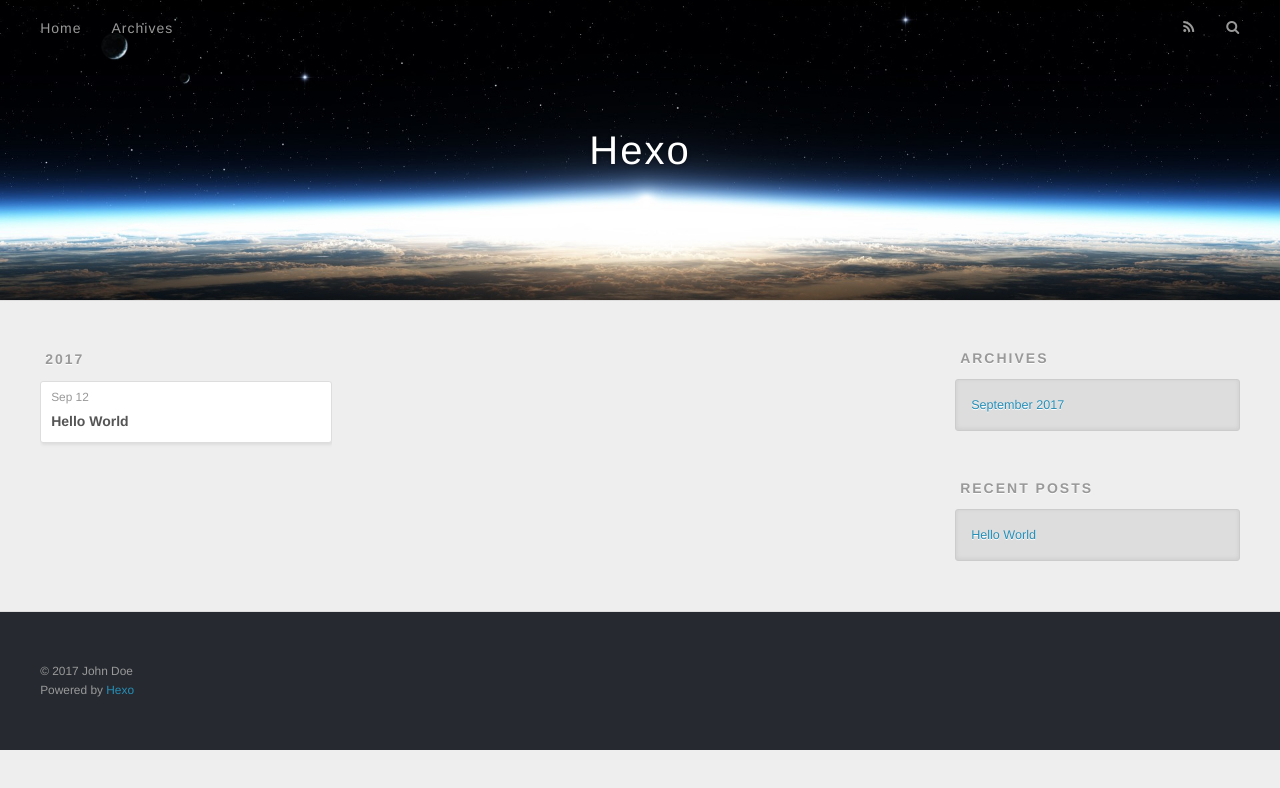
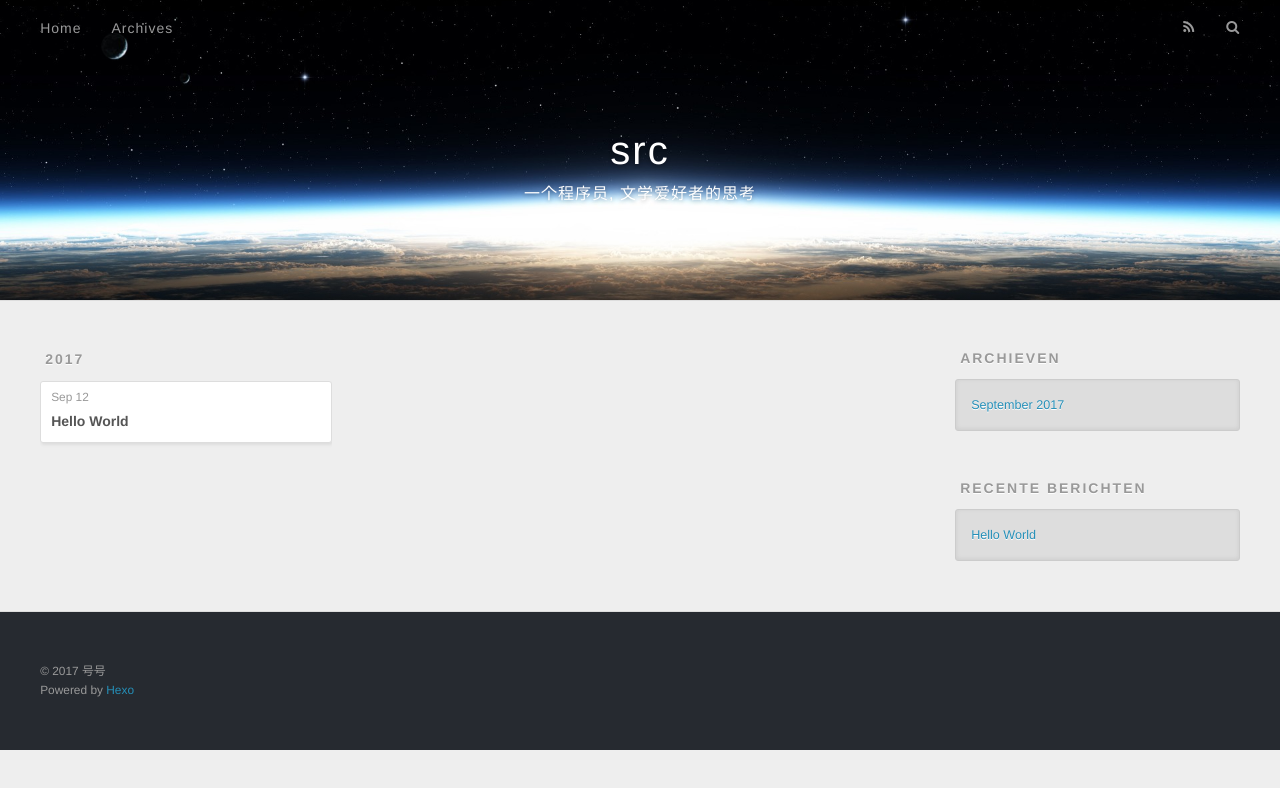
Before and after one commit to wangamama/hh.github.io, a plain HTML site: page archives/2017/09/index.html in a window 1280 px wide. Drawn offline with nearby package versions, Linux system fonts and the light colour scheme.

Commit message:
Site updated: 2017-09-12 20:09:29

```diff
--- a/archives/2017/09/index.html
+++ b/archives/2017/09/index.html
@@ -3,16 +3,20 @@
 <head>
   <meta charset="utf-8">
 
-  <title>Archives: 2017/9 | Hexo</title>
+  <title>Archieven: 2017/9 | src</title>
   <meta name="viewport" content="width=device-width, initial-scale=1, maximum-scale=1">
-  <meta property="og:type" content="website">
-<meta property="og:title" content="Hexo">
+  <meta name="description" content="技术沉淀">
+<meta property="og:type" content="website">
+<meta property="og:title" content="src">
 <meta property="og:url" content="https://wangamama.github.io/hh.github.io/archives/2017/09/index.html">
-<meta property="og:site_name" content="Hexo">
+<meta property="og:site_name" content="src">
+<meta property="og:description" content="技术沉淀">
+<meta property="og:locale" content="zh-Hans">
 <meta name="twitter:card" content="summary">
-<meta name="twitter:title" content="Hexo">
+<meta name="twitter:title" content="src">
+<meta name="twitter:description" content="技术沉淀">
 
-    <link rel="alternate" href="/atom.xml" title="Hexo" type="application/atom+xml">
+    <link rel="alternate" href="/atom.xml" title="src" type="application/atom+xml">
 
 
     <link rel="icon" href="/favicon.png">
@@ -33,8 +37,12 @@
   <div id="header-outer" class="outer">
     <div id="header-title" class="inner">
       <h1 id="logo-wrap">
-        <a href="/" id="logo">Hexo</a>
+        <a href="/" id="logo">src</a>
       </h1>
+
+        <h2 id="subtitle-wrap">
+          <a href="/" id="subtitle">一个程序员, 文学爱好者的思考</a>
+        </h2>
 
     </div>
     <div id="header-inner" class="inner">
@@ -50,7 +58,7 @@
 
           <a id="nav-rss-link" class="nav-icon" href="/atom.xml" title="RSS Feed"></a>
 
-        <a id="nav-search-btn" class="nav-icon" title="Search"></a>
+        <a id="nav-search-btn" class="nav-icon" title="Zoeken"></a>
       </nav>
       <div id="search-form-wrap">
         <form action="//google.com/search" method="get" accept-charset="UTF-8" class="search-form"><input type="search" name="q" class="search-form-input" placeholder="Search"><button type="submit" class="search-form-submit">&#xF002;</button><input type="hidden" name="sitesearch" value="https://wangamama.github.io/hh.github.io"></form>
@@ -107,7 +115,7 @@
 
 
   <div class="widget-wrap">
-    <h3 class="widget-title">Archives</h3>
+    <h3 class="widget-title">Archieven</h3>
     <div class="widget">
       <ul class="archive-list"><li class="archive-list-item"><a class="archive-list-link" href="/archives/2017/09/">September 2017</a></li></ul>
     </div>
@@ -117,7 +125,7 @@
 
 
   <div class="widget-wrap">
-    <h3 class="widget-title">Recent Posts</h3>
+    <h3 class="widget-title">Recente berichten</h3>
     <div class="widget">
       <ul>
 
@@ -137,7 +145,7 @@
 
   <div class="outer">
     <div id="footer-info" class="inner">
-      &copy; 2017 John Doe<br>
+      &copy; 2017 号号<br>
       Powered by <a href="http://hexo.io/" target="_blank">Hexo</a>
     </div>
   </div>
```
Also changed, not shown: 2017/09/12/hello-world/index.html (+14 -9 lines), archives/2017/index.html (+19 -11 lines), archives/index.html (+19 -11 lines), index.html (+20 -12 lines).
